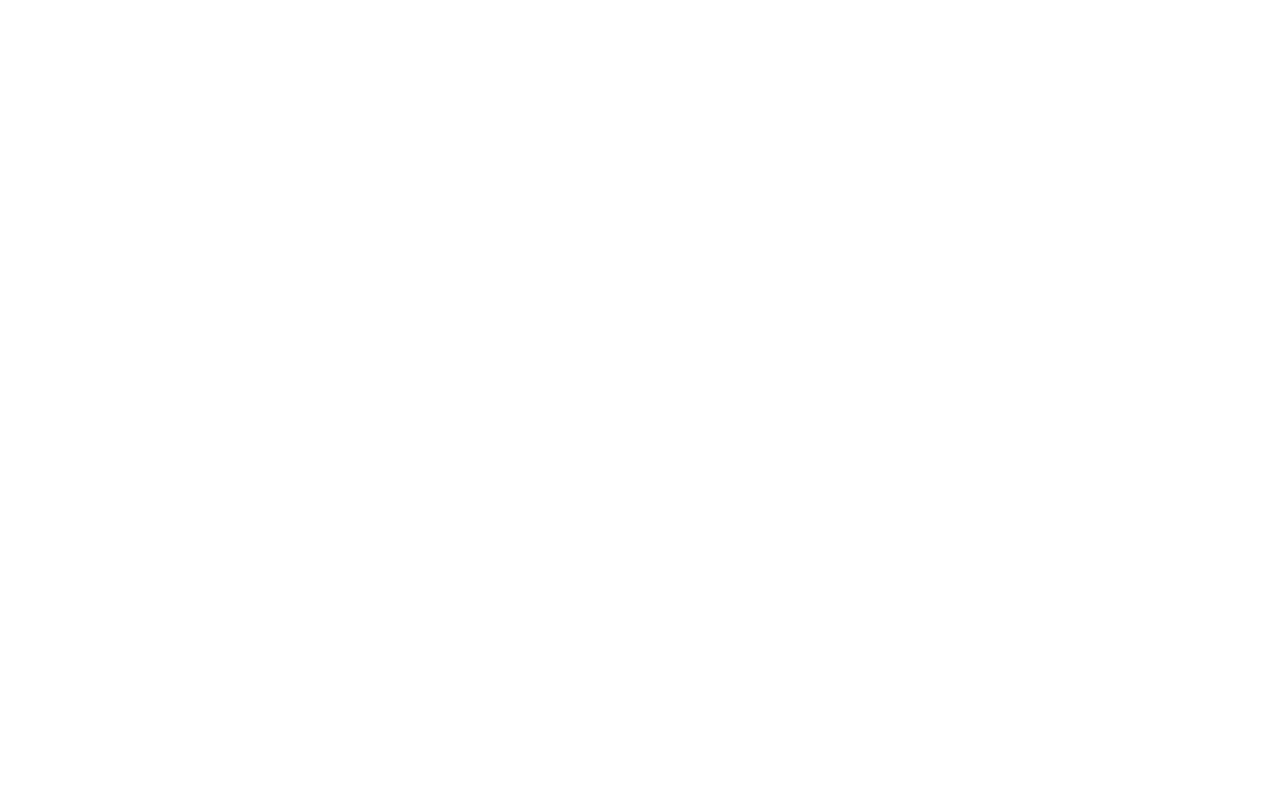
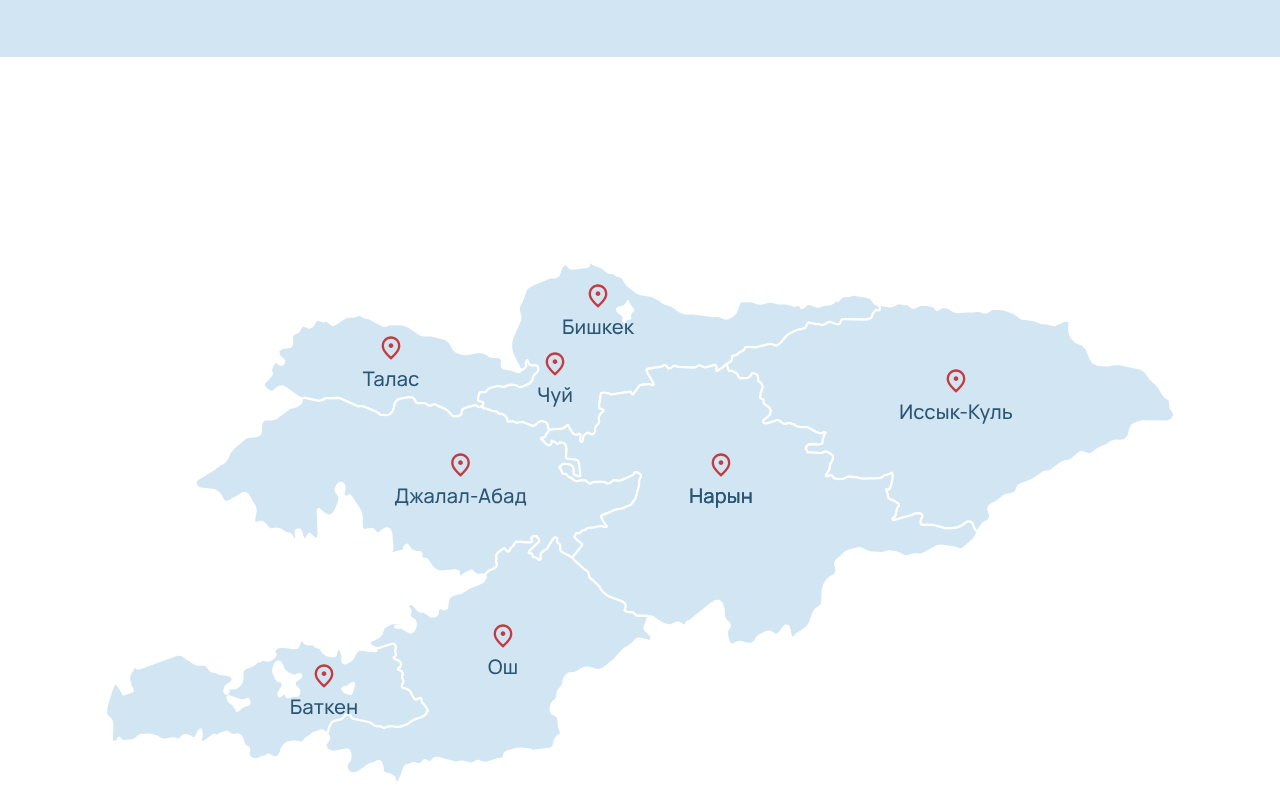
Before and after one commit to jantay04/bedonor, a React (Create React App) app: page / in a window 1280 px wide. Shown: the part 2000-2797 px from the top of the page. Before the commit the page ends 2195 px from the top, so only its background shows below. Built offline with nearby package versions, Linux system fonts and the light colour scheme.

Commit message:
Finished part main Page

```diff
--- a/src/pages/HomePage/index.tsx
+++ b/src/pages/HomePage/index.tsx
@@ -8,10 +8,10 @@
 const HomePage = (props: Props) => {
   return (
     <>
-     {/* <MainLayout> */}
+     <MainLayout>
       <MainSections/>
-      {/* <Map/> */}
-    {/* </MainLayout> */}
+      <Map/>
+    </MainLayout>
     </>
   );
 };
```
